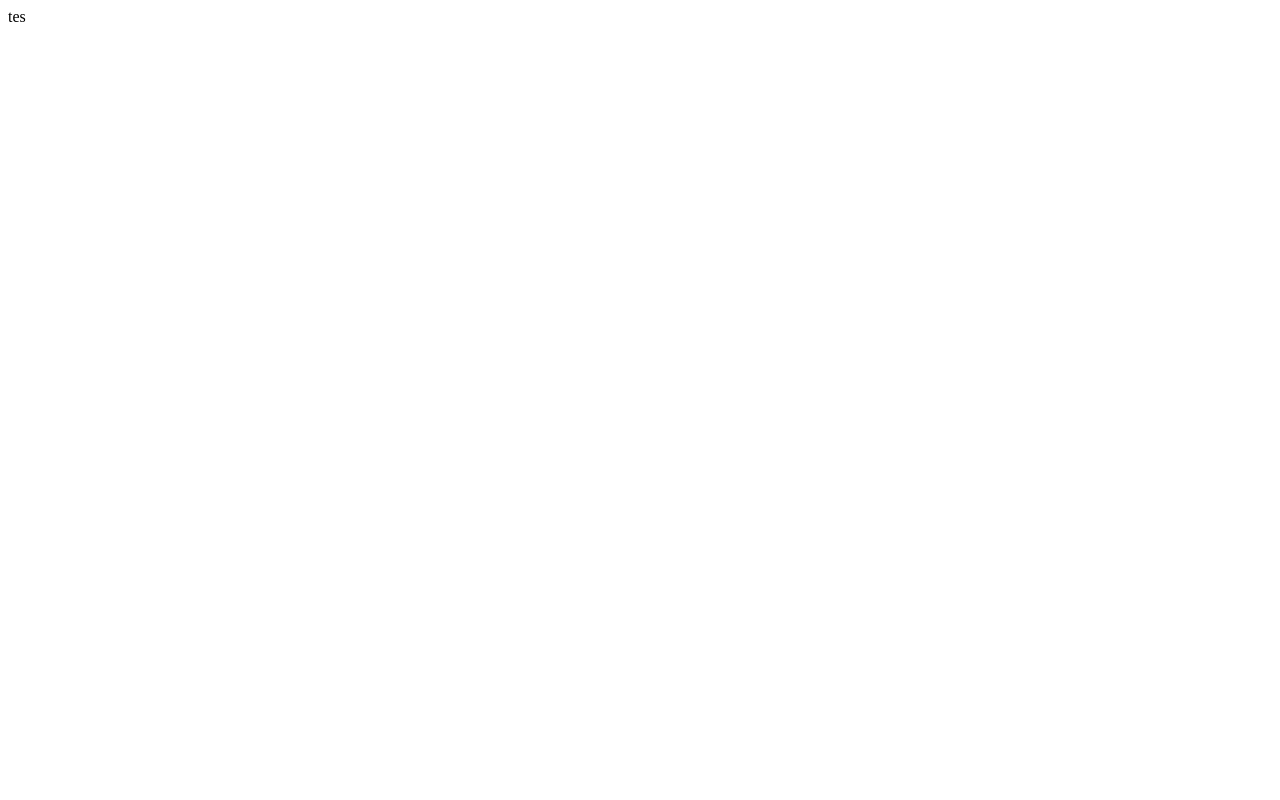
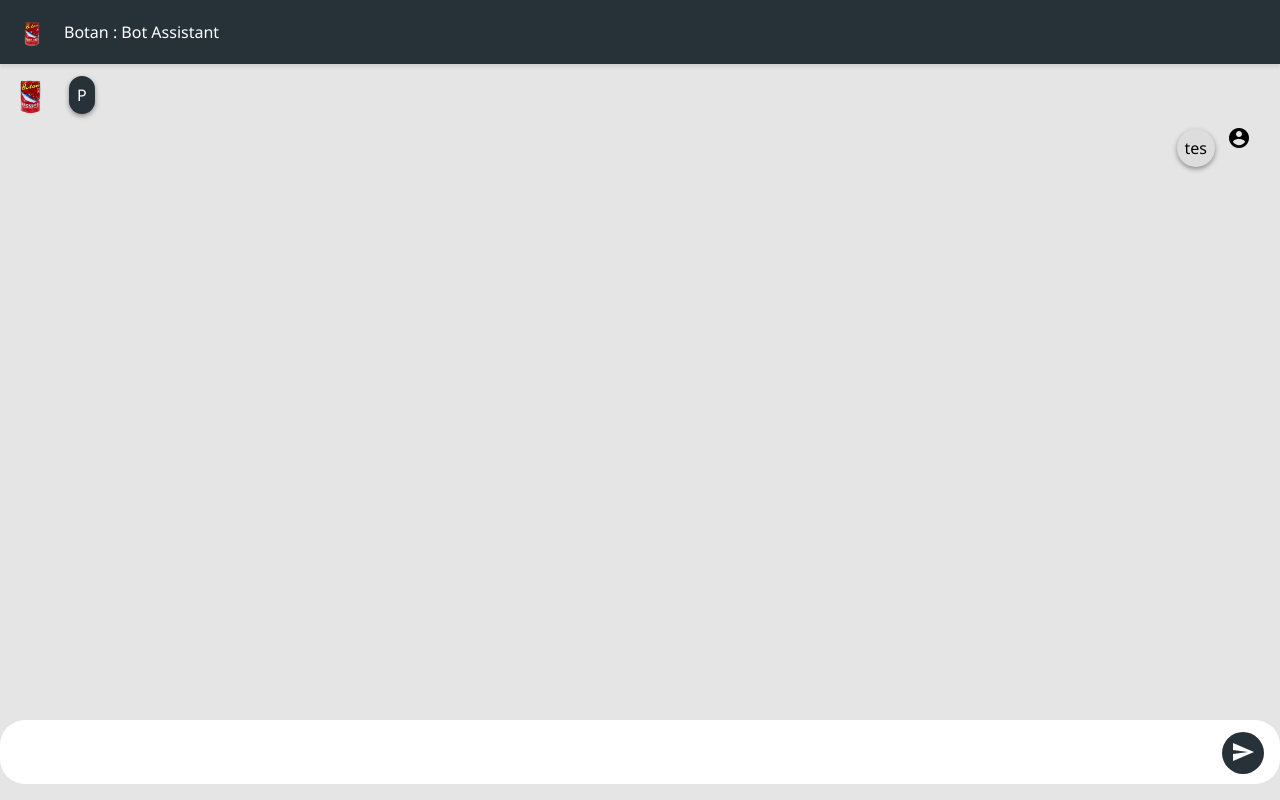
Before and after one commit to raf555/tubes3stima, a website: page public/index.html in a window 1280 px wide. Drawn offline with nearby package versions, Linux system fonts and the light colour scheme.

Commit message:
add frontend

```diff
--- a/public/index.html
+++ b/public/index.html
@@ -1 +1,41 @@
-tes
+<!DOCTYPE html>
+<html lang="en">
+
+<head>
+    <meta charset="UTF-8">
+    <meta name="viewport" content="width=device-width, initial-scale=1.0">
+    <link rel="stylesheet"href="https://cdnjs.cloudflare.com/ajax/libs/material-design-icons/3.0.1/iconfont/material-icons.min.css">
+    <link rel="stylesheet" href="style.css">
+    <title>Botan : Bot Assistant</title>
+</head>
+
+<body>
+    <nav class="nav" id="nav">
+        <div class="default-nav">
+            <div class="main-nav">
+                <img src="assets/botan.png" class="avatar" alt=""></img>
+                <div class="main-nav-item">Botan : Bot Assistant</div>
+            </div>
+        </div>
+    </nav>
+    <div class="chat-area">
+        <div class="income-msg">
+            <img src="assets/botan.png" class="avatar" alt=""></img>
+            <span class="msg"> P </span>
+        </div>
+        <div class="out-msg">
+            <span class="my-msg">tes</span>
+            <div class="avatar"> <i class="material-icons"> account_circle </i></div>
+            </div>
+    </div>
+
+    <div class="input-area">
+        <textarea type="text"></textarea>
+        <button class="send"> <i class="material-icons"> send</i></button>
+    </div>
+
+
+    <script src="script.js"></script>
+</body>
+
+</html>
--- /dev/null
+++ b/public/script.js
@@ -0,0 +1,16 @@
+const send = document.querySelector('.send');
+const chatArea = document.querySelector('.chat-area');
+const textArea = document.querySelector('textarea');
+
+
+send.addEventListener('click', ()=>{
+    let input = textArea.value;
+
+    let temp = `<div class="out-msg">
+    <span class="my-msg">${input}</span>
+    <div class="avatar"> <i class="material-icons"> account_circle </i></div>`;
+
+    chatArea.insertAdjacentHTML("beforeend", temp);
+    textArea.value = '';
+
+})
--- /dev/null
+++ b/public/style.css
@@ -0,0 +1,240 @@
+*{
+    box-sizing: border-box;
+}
+
+button{
+    border:none;
+    outline: none;
+    cursor: pointer;
+}
+
+body{
+    font-family: 'Segoe UI', Tahoma, Geneva, Verdana, sans-serif;
+    background-color: #e5e5e5;
+    scrollbar-width: none;
+    /* display: flex;
+    justify-content: center;
+    height: 100vh;
+    width: 100%; */
+}
+
+section{
+    max-width: 1100px;
+    margin: auto;
+    text-align: center;
+    padding: 0 1rem;
+}
+h1{
+    font-size: 3rem;
+    margin-bottom: 2rem;
+}
+
+
+p{
+    font-size: 2rem;
+}
+
+
+
+.send:hover{
+    opacity: 1;
+}
+
+.chat-area{
+    height: 520px;
+    padding-top: 64px;
+    overflow:hidden;
+}
+
+.income-msg{
+    display: flex;
+    align-items: center;
+}
+
+.avatar{
+    width:45px;
+    height: 45px;
+    border-radius: 50%;
+    object-fit: cover;
+}
+
+.income-msg .msg{
+    background-color: #263238;
+    color: white;
+    font-family: 'Segoe UI', Tahoma, Geneva, Verdana, sans-serif;
+    padding:0.5rem;
+    border-radius: 25px;
+    margin-left: 1rem;
+    box-shadow: 0 2px 5px rgba(0,0,0,0.4);
+}
+
+
+.input-area{
+    position: fixed;
+    display: block;
+    bottom: 0;
+    left: 0;
+    right: 0;
+    height: 64px;
+    background: #fff;
+    color: white;
+    padding:0.5rem;
+    margin-bottom:1rem;
+    border-radius: 25px;
+    /* margin-left: 1rem; */
+    /* box-shadow: 0 2px 5px rgba(0,0,0,0.4); */
+}
+
+.input-area:focus{
+    outline: none;
+}
+
+.input-area textarea:focus{
+    outline: none;
+}
+
+.input-area textarea[type="text"]{
+    position: relative;
+    display: block;
+    bottom: 0;
+    left: 0;
+    right: 0;
+    /* height: 64px; */
+    border: none;
+    border-color: none;
+    background: #fff;
+    width: calc(100% - 64px);
+    margin-left: auto;
+    margin-right: 4rem;
+    margin-bottom: auto;
+    margin-top: auto;
+    -ms-overflow-style: none;
+    font-family: 'Segoe UI', Tahoma, Geneva, Verdana, sans-serif;
+    /* position: relative;
+    display: block;
+    background: #fff;
+    border: none;
+    font-family: 'Segoe UI', Tahoma, Geneva, Verdana, sans-serif;
+    border-color: none;
+    width: calc(100% - 64px);
+    margin-left: auto;
+    margin-right: auto;
+    margin-bottom: auto;
+    margin-top: auto;
+    position:absolute; */
+    left: 0;
+    top: 0;
+    bottom: 0;
+    resize: none;
+    overflow-x:hidden;
+    overflow-y: scroll;
+    font-weight: 300;
+    scrollbar-width: none;
+}
+.input-area textarea::-webkit-scrollbar{
+    display: none;
+    width: none;
+}
+
+.disabled{
+    pointer-events: none;
+    opacity: 0.2;
+}
+
+
+.input-area .send{
+    position: fixed;
+    height: 42.6666666667px;
+    width: 42.6666666667px;
+    border-radius: 50%;
+    border: 0;
+    background: #263238;
+    color: #fff;
+    bottom: 25.6666666667px;
+    right: 15.6666666667px;
+}
+
+.input-area .send:hover{
+    cursor: pointer;
+}
+
+.out-msg{
+    display: flex;
+    justify-content: flex-end;
+    align-items: center;
+}
+.my-msg{
+    display: flex;
+    font-family: 'Segoe UI', Tahoma, Geneva, Verdana, sans-serif;
+    justify-content: flex-end;
+    margin: 0.75rem;
+    padding: 0.5rem;
+    background-color: #ddd;
+    border-radius: 25px;
+    box-shadow: 0 2px 5px rgba(0,0,0,0.4);
+    word-break: break-all;
+}
+
+
+.nav {
+    position: fixed;
+    top: 0;
+    left: 0;
+    right: 0;
+    height: 64px;
+    z-index: 100;
+    transition: 0.3s ease;
+}
+.nav .default-nav {
+    height: 64px;
+    width: 100%;
+    position: absolute;
+    left: 0;
+    top: 0;
+    z-index: 110;
+    background-color: #263238;
+    border-bottom: 3px solid #263238;
+    color: #fff;
+    -webkit-box-shadow: 0px 3px 3px 0px rgba(50, 50, 50, 0.1);
+    -moz-box-shadow: 0px 3px 3px 0px rgba(50, 50, 50, 0.1);
+    box-shadow: 0px 3px 3px 0px rgba(50, 50, 50, 0.1);
+    transition: 0.3s ease;
+}
+.nav .default-nav .main-nav {
+    position: absolute;
+    left: 0;
+    width: 100%;
+    height: 64px;
+    top: 0;
+    margin: 0;
+    padding: 0;
+    list-style: none;
+    transition: 0.3s ease;
+}
+.nav .default-nav .main-nav .avatar {
+    height: 32px;
+    width: 32px;
+    background-size: contain;
+    margin: 16px;
+    float: left;
+}
+
+.nav .default-nav .main-nav .main-nav-item {
+    float: left;
+    height: 64px;
+    margin-right: 50px;
+    position: relative;
+    line-height: 64px;
+    transition: 0.3s ease;
+}
+/* .nav .default-nav .main-nav .main-nav-item .main-nav-item-link {
+    display: block;
+    position: relative;
+    height: 64px;
+    width: 100%;
+    text-align: center;
+    line-height: 64px;
+    text-decoration: none;
+    color: inherit;
+    transition: 0.3s ease;
+} */
```
Also changed, not shown: public/assets/botan.png (added).
